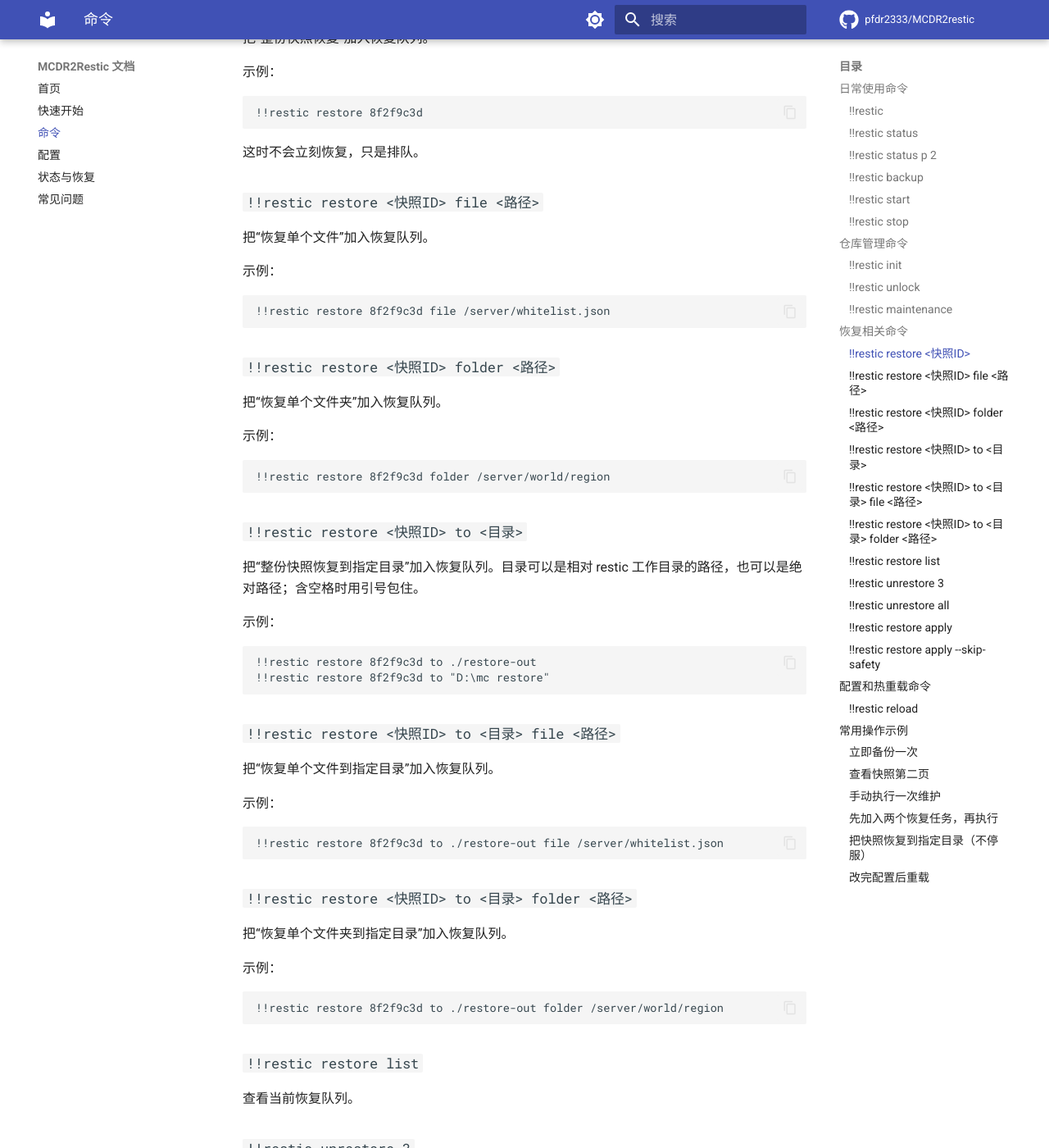
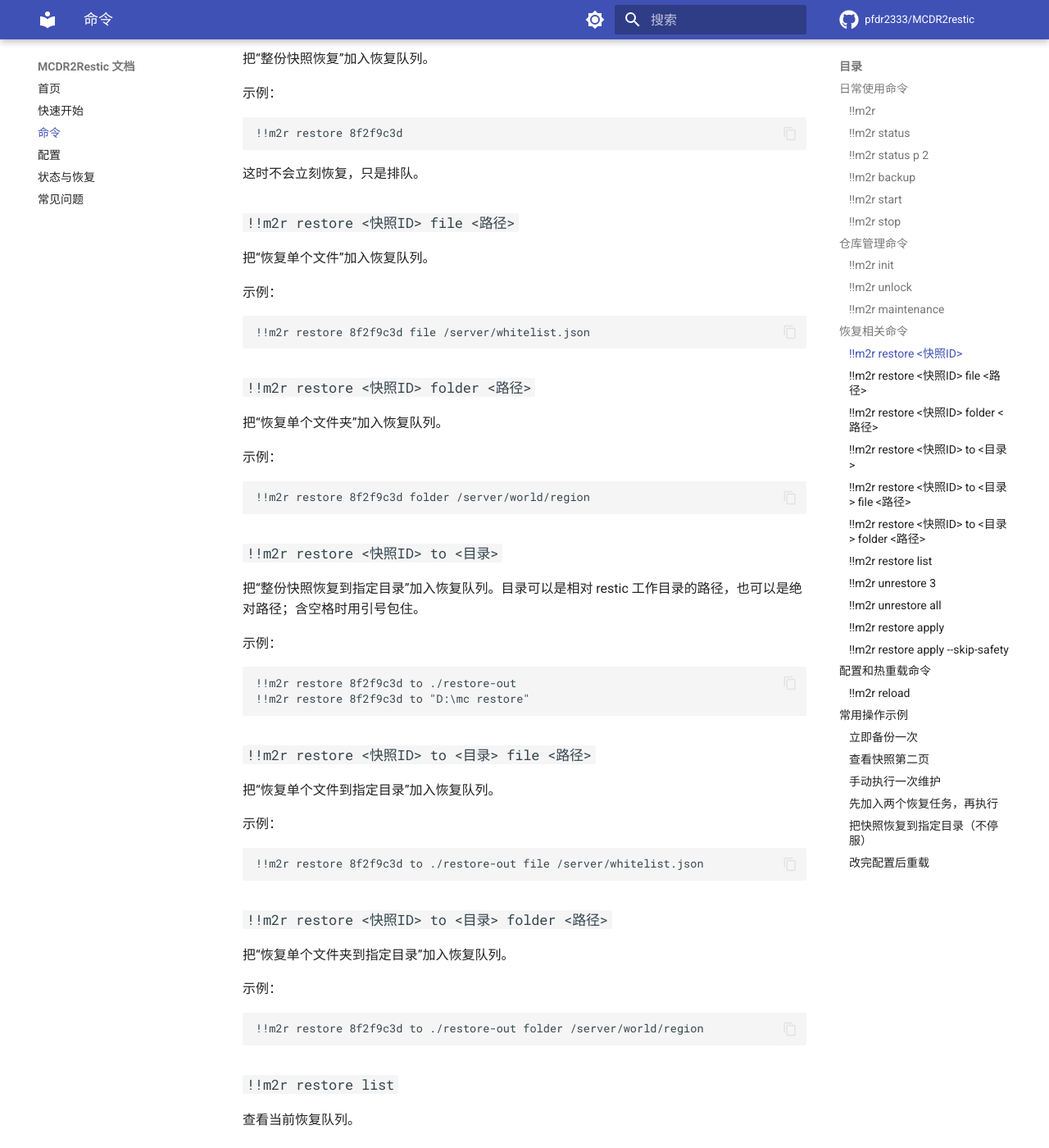
Before and after one commit to pfdr2333/MCDR2restic, an MkDocs documentation site: the page built from docs/commands.md, in a window 1280 px wide and 1400 px high, scrolled down 3721 px. Shown: the whole window at 82% size. Built offline with MkDocs 1.6.1 and Material for MkDocs 9.7.7, drawn with Linux system fonts in a browser that asks for light colours; comment, search, counter and statistics services are not loaded; some of the changed text lies outside the part shown.

Commit message:
docs: 示例命令统一改用 !!m2r 别名
!!m2r 与默认根 !!restic 完全等价且更短，全部文档示例统一切换；
配置样例中的 command.root 与默认根说明保持 !!restic 不变。

````diff
--- a/docs/commands.md
+++ b/docs/commands.md
@@ -1,11 +1,11 @@
 # 命令
 
-所有命令的默认根是 `!!restic`，别名 `!!m2r`。下文统一用 `!!restic` 示例。
+所有命令的默认根是 `!!restic`，别名 `!!m2r`。下文统一用更短的 `!!m2r` 示例（两者完全等价）。
 
 命令树概览：
 
 ```text
-!!restic
+!!m2r
 ├─ status
 │  └─ p <页码>
 ├─ start
@@ -31,13 +31,13 @@
 
 注意：
 
-- 直接输入 `!!restic`，效果就是查看状态
+- 直接输入 `!!m2r`，效果就是查看状态
 - 如果你改了 `command.root`，所有命令都要跟着改
 - 默认权限等级是 `3`
 
 ## 日常使用命令
 
-### `!!restic`
+### `!!m2r`
 
 查看当前状态。
 
@@ -48,11 +48,11 @@
 - 想看下一次备份时间
 - 想顺便看快照列表
 
-### `!!restic status`
+### `!!m2r status`
 
-和直接输入 `!!restic` 一样，都是查看状态。
+和直接输入 `!!m2r` 一样，都是查看状态。
 
-### `!!restic status p 2`
+### `!!m2r status p 2`
 
 查看第 2 页快照列表。页码从 `1` 开始。
 
@@ -61,7 +61,7 @@
 - 你的快照很多，第一页看不完
 - 想快速翻页查找某个时间点的快照
 
-### `!!restic backup`
+### `!!m2r backup`
 
 立即执行一次手动备份。
 
@@ -78,13 +78,13 @@
 - 改完配置后验证备份是否可用
 - 重大操作前先手动保底
 
-### `!!restic start`
+### `!!m2r start`
 
 启用定时备份总开关。
 
 它做的事很直接：把配置里的 `enabled` 改成 `true`，然后唤醒调度线程。
 
-### `!!restic stop`
+### `!!m2r stop`
 
 关闭后续定时备份，并请求停止当前备份。
 
@@ -96,7 +96,7 @@
 
 ## 仓库管理命令
 
-### `!!restic init`
+### `!!m2r init`
 
 按当前配置手动执行 `restic init`。
 
@@ -112,7 +112,7 @@
 - 它会占用和备份相同的运行槽位，所以备份或恢复执行期间不能用
 - 成功后会让快照缓存失效，下次查状态时会重新刷新
 
-### `!!restic unlock`
+### `!!m2r unlock`
 
 按当前配置手动执行 `restic unlock`。
 
@@ -127,7 +127,7 @@
 - 插件只会自动处理“本机死进程遗留的陈旧锁”
 - 其他锁需要你自己判断后再手动解
 
-### `!!restic maintenance`
+### `!!m2r maintenance`
 
 立即执行一次仓库维护。
 
@@ -148,82 +148,82 @@ restic:
 
 ## 恢复相关命令
 
-### `!!restic restore <快照ID>`
+### `!!m2r restore <快照ID>`
 
 把“整份快照恢复”加入恢复队列。
 
 示例：
 
 ```text
-!!restic restore 8f2f9c3d
+!!m2r restore 8f2f9c3d
 ```
 
 这时不会立刻恢复，只是排队。
 
-### `!!restic restore <快照ID> file <路径>`
+### `!!m2r restore <快照ID> file <路径>`
 
 把“恢复单个文件”加入恢复队列。
 
 示例：
 
 ```text
-!!restic restore 8f2f9c3d file /server/whitelist.json
+!!m2r restore 8f2f9c3d file /server/whitelist.json
 ```
 
-### `!!restic restore <快照ID> folder <路径>`
+### `!!m2r restore <快照ID> folder <路径>`
 
 把“恢复单个文件夹”加入恢复队列。
 
 示例：
 
 ```text
-!!restic restore 8f2f9c3d folder /server/world/region
+!!m2r restore 8f2f9c3d folder /server/world/region
 ```
 
-### `!!restic restore <快照ID> to <目录>`
+### `!!m2r restore <快照ID> to <目录>`
 
 把“整份快照恢复到指定目录”加入恢复队列。目录可以是相对 restic 工作目录的路径，也可以是绝对路径；含空格时用引号包住。
 
 示例：
 
 ```text
-!!restic restore 8f2f9c3d to ./restore-out
-!!restic restore 8f2f9c3d to "D:\mc restore"
+!!m2r restore 8f2f9c3d to ./restore-out
+!!m2r restore 8f2f9c3d to "D:\mc restore"
 ```
 
-### `!!restic restore <快照ID> to <目录> file <路径>`
+### `!!m2r restore <快照ID> to <目录> file <路径>`
 
 把“恢复单个文件到指定目录”加入恢复队列。
 
 示例：
 
 ```text
-!!restic restore 8f2f9c3d to ./restore-out file /server/whitelist.json
+!!m2r restore 8f2f9c3d to ./restore-out file /server/whitelist.json
 ```
 
-### `!!restic restore <快照ID> to <目录> folder <路径>`
+### `!!m2r restore <快照ID> to <目录> folder <路径>`
 
 把“恢复单个文件夹到指定目录”加入恢复队列。
 
 示例：
 
 ```text
-!!restic restore 8f2f9c3d to ./restore-out folder /server/world/region
+!!m2r restore 8f2f9c3d to ./restore-out folder /server/world/region
 ```
 
-### `!!restic restore list`
+### `!!m2r restore list`
 
 查看当前恢复队列。
 
-### `!!restic unrestore 3`
+### `!!m2r unrestore 3`
 
 删除任务 ID 为 `3` 的恢复任务。
 
-### `!!restic unrestore all`
+### `!!m2r unrestore all`
 
 清空当前恢复队列。
 
-### `!!restic restore apply`
+### `!!m2r restore apply`
 
 真正执行恢复队列。
 
@@ -240,7 +240,7 @@ restic:
 
 如果队列里的所有任务都带 `to <目录>`（恢复到指定目录），流程会简化为：直接执行恢复，不创建保护快照、不停服。目标目录不能是 restic 工作目录本身，也不能位于 restic 仓库或备份源目录内。
 
-### `!!restic restore apply --skip-safety`
+### `!!m2r restore apply --skip-safety`
 
 和 `restore apply` 相同，但跳过恢复前的保护快照环节，直接停止 Minecraft 并执行恢复。
 
@@ -248,7 +248,7 @@ restic:
 
 ## 配置和热重载命令
 
-### `!!restic reload`
+### `!!m2r reload`
 
 重新读取配置文件。
 
@@ -265,39 +265,39 @@ restic:
 ### 立即备份一次
 
 ```text
-!!restic backup
+!!m2r backup
 ```
 
 ### 查看快照第二页
 
 ```text
-!!restic status p 2
+!!m2r status p 2
 ```
 
 ### 手动执行一次维护
 
 ```text
-!!restic maintenance
+!!m2r maintenance
 ```
 
 ### 先加入两个恢复任务，再执行
 
 ```text
-!!restic restore 8f2f9c3d file /server/whitelist.json
-!!restic restore 8f2f9c3d folder /server/world/region
-!!restic restore list
-!!restic restore apply
+!!m2r restore 8f2f9c3d file /server/whitelist.json
+!!m2r restore 8f2f9c3d folder /server/world/region
+!!m2r restore list
+!!m2r restore apply
 ```
 
 ### 把快照恢复到指定目录（不停服）
 
 ```text
-!!restic restore 8f2f9c3d to ./restore-out
-!!restic restore apply
+!!m2r restore 8f2f9c3d to ./restore-out
+!!m2r restore apply
 ```
 
 ### 改完配置后重载
 
 ```text
-!!restic reload
+!!m2r reload
 ```
````
Also changed, not shown: README.md (+18 -18 lines), README_EN.md (+18 -18 lines), docs/configuration.md (+1 -1 lines), docs/faq.md (+8 -8 lines), docs/getting-started.md (+7 -7 lines), docs/index.md (+1 -1 lines), docs/restore.md (+29 -29 lines).
